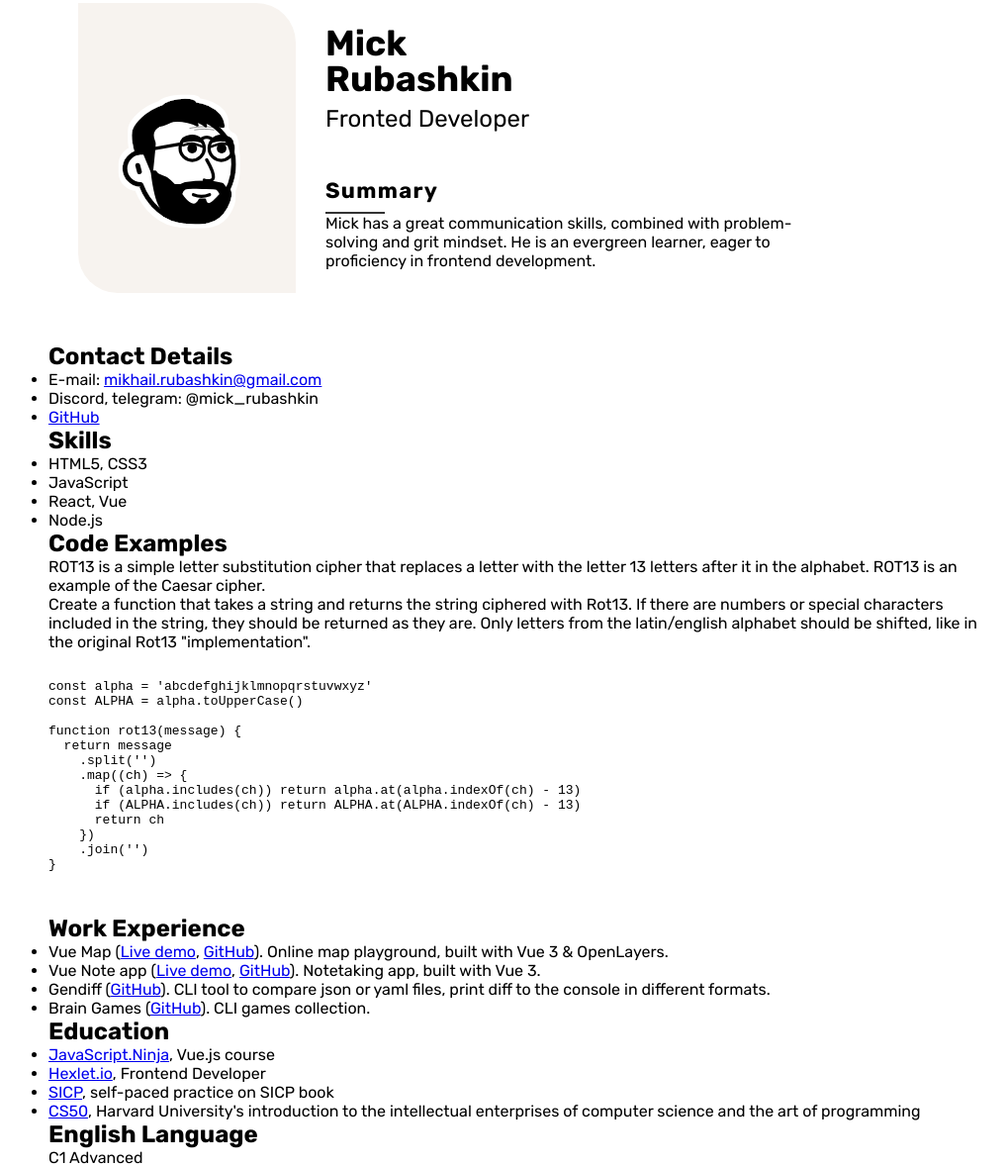
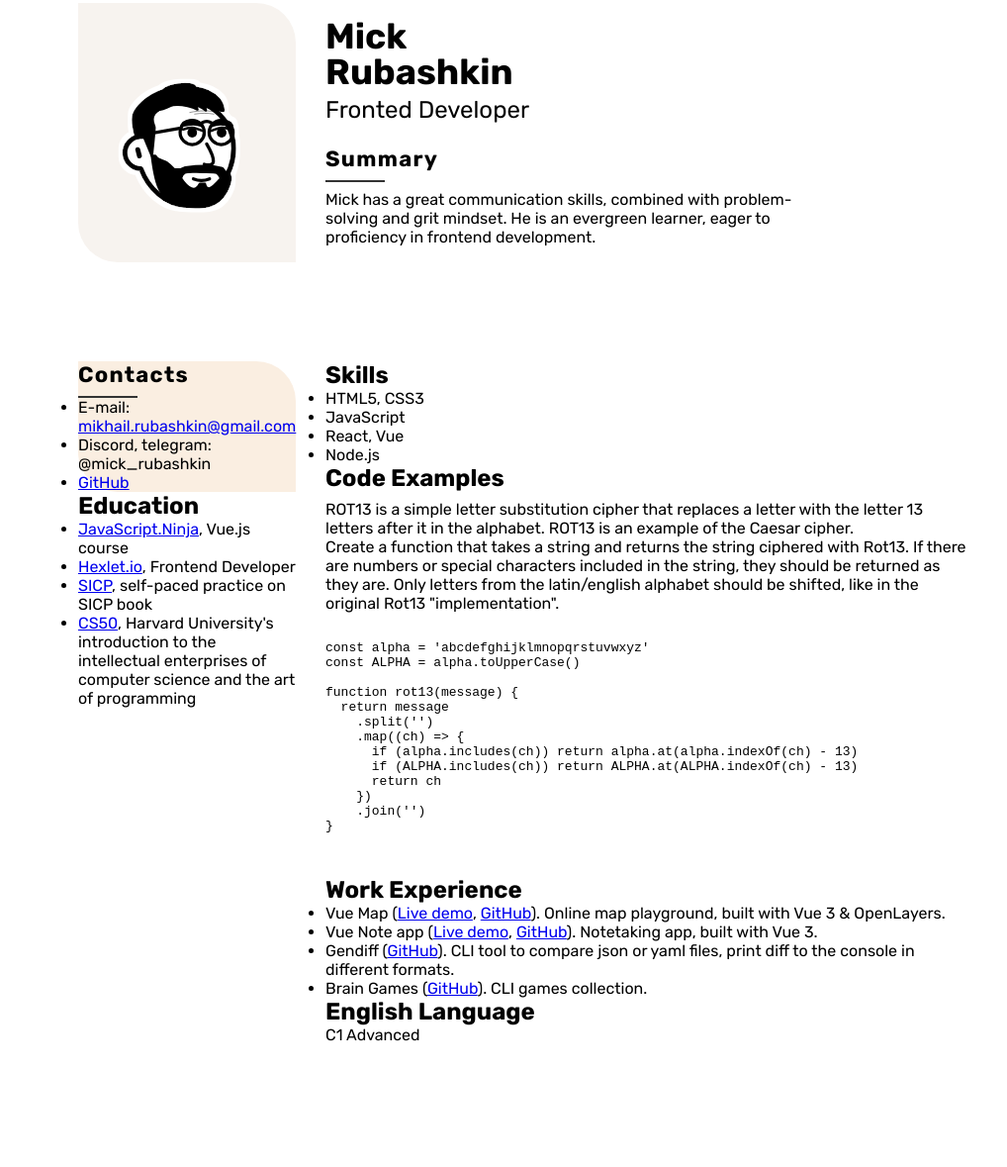
Before and after one commit to mickrubashkin/rsschool-cv, a plain HTML site: page index.html in a window 1280 px wide. Shown: the part 47-1226 px from the top of the page at 99% size, without its empty margins (111-1129 px from the left). After the commit the page ends 1152 px from the top, so only its background shows below. Drawn offline with Linux system fonts and the light colour scheme.

Commit message:
refactor: change header spacing

```diff
--- a/index.html
+++ b/index.html
@@ -32,7 +32,7 @@
   <body>
     <div class="container">
       <header class="header">
-        <div class="avatar">
+        <div class="avatar box">
           <img
             class="avatar__img"
             src="./assets/notion-avatar-birdy.svg"
@@ -55,8 +55,9 @@
       </header>
 
       <main class="main">
-        <section class="contacts">
-          <h2>Contact Details</h2>
+        <aside class="aside">
+          <section class="contacts box">
+            <h3 class="title">Contacts</h3>
             <ul>
               <li>
                 E-mail:
@@ -69,6 +70,43 @@
             </ul>
           </section>
 
+          <section class="education">
+            <h2>Education</h2>
+            <ul>
+              <li>
+                <a
+                  href="https://www.youtube.com/playlist?list=PLvTBThJr861yMBhpKafII3HZLAYujuNWw"
+                  target="_blank"
+                  >JavaScript.Ninja</a
+                >, Vue.js course
+              </li>
+              <li>
+                <a
+                  href="https://hexlet.io/programs/frontend"
+                  target="_blank"
+                  >Hexlet.io</a
+                >, Frontend Developer
+              </li>
+              <li>
+                <a
+                  href="https://github.com/mickrubashkin/hexlet-sicp-racket"
+                  target="_blank"
+                  >SICP</a
+                >, self-paced practice on SICP book
+              </li>
+              <li>
+                <a
+                  href="https://www.youtube.com/channel/UCcabW7890RKJzL968QWEykA"
+                  target="_blank"
+                  >CS50</a
+                >, Harvard University's introduction to the intellectual
+                enterprises of computer science and the art of programming
+              </li>
+            </ul>
+          </section>
+        </aside>
+
+        <div class="wraper">
           <section class="skills">
             <h2>Skills</h2>
             <ul>
@@ -83,15 +121,15 @@
             <div class="description">
               <p>
                 ROT13 is a simple letter substitution cipher that replaces a
-              letter with the letter 13 letters after it in the alphabet. ROT13
-              is an example of the Caesar cipher.
+                letter with the letter 13 letters after it in the alphabet.
+                ROT13 is an example of the Caesar cipher.
               </p>
               <p>
                 Create a function that takes a string and returns the string
                 ciphered with Rot13. If there are numbers or special characters
-              included in the string, they should be returned as they are. Only
-              letters from the latin/english alphabet should be shifted, like in
-              the original Rot13 "implementation".
+                included in the string, they should be returned as they are.
+                Only letters from the latin/english alphabet should be shifted,
+                like in the original Rot13 "implementation".
               </p>
             </div>
             <pre>
@@ -166,45 +204,11 @@ function rot13(message) {
             </ul>
           </section>
 
-        <section class="education">
-          <h2>Education</h2>
-          <ul>
-            <li>
-              <a
-                href="https://www.youtube.com/playlist?list=PLvTBThJr861yMBhpKafII3HZLAYujuNWw"
-                target="_blank"
-                >JavaScript.Ninja</a
-              >, Vue.js course
-            </li>
-            <li>
-              <a
-                href="https://hexlet.io/programs/frontend"
-                target="_blank"
-                >Hexlet.io</a
-              >, Frontend Developer
-            </li>
-            <li>
-              <a
-                href="https://github.com/mickrubashkin/hexlet-sicp-racket"
-                target="_blank"
-                >SICP</a
-              >, self-paced practice on SICP book
-            </li>
-            <li>
-              <a
-                href="https://www.youtube.com/channel/UCcabW7890RKJzL968QWEykA"
-                target="_blank"
-                >CS50</a
-              >, Harvard University's introduction to the intellectual
-              enterprises of computer science and the art of programming
-            </li>
-          </ul>
-        </section>
-
           <section class="language">
             <h2>English Language</h2>
             <p>C1 Advanced</p>
           </section>
+        </div>
       </main>
 
       <footer class="footer"></footer>
--- a/style.css
+++ b/style.css
@@ -22,6 +22,12 @@ li {
   margin: 0 auto;
 }
 
+.box {
+  max-width: 220px;
+  border-top-right-radius: 40px;
+  border-bottom-left-radius: 40px;
+}
+
 .title {
   letter-spacing: 1.3px;
   font-size: 22px;
@@ -35,6 +41,8 @@ li {
   border-bottom: 2px solid #333;
 }
 
+/* HEADER */
+
 .header {
   display: flex;
   gap: 30px;
@@ -42,15 +50,11 @@ li {
 }
 
 .avatar {
-  height: 293px;
-  flex-basis: 220px;
   flex-shrink: 0;
   display: flex;
   justify-content: center;
   align-items: center;
   background-color: #f7f3ef;
-  border-top-right-radius: 40px;
-  border-bottom-left-radius: 40px;
 }
 
 .avatar__img {
@@ -60,7 +64,8 @@ li {
 .credentials {
   display: flex;
   flex-direction: column;
-  justify-content: space-around;
+  justify-content: space-between;
+  padding-top: 16px;
 }
 
 .name {
@@ -73,8 +78,30 @@ li {
 .role {
   padding-top: 8px;
   font-weight: 400;
+  line-height: 1;
 }
 
 .summary {
   max-width: 500px;
+  padding-top: 24px;
+  padding-bottom: 16px;
 }
+
+.description {
+  padding-top: 8px;
+}
+
+/*  */
+.main {
+  display: flex;
+  gap: 30px;
+  padding: 50px 30px;
+}
+
+.aside {
+  max-width: 220px;
+}
+
+.contacts {
+  background-color: #faeee1;
+}
```
Lines whose indentation alone changed are shown as unchanged.
